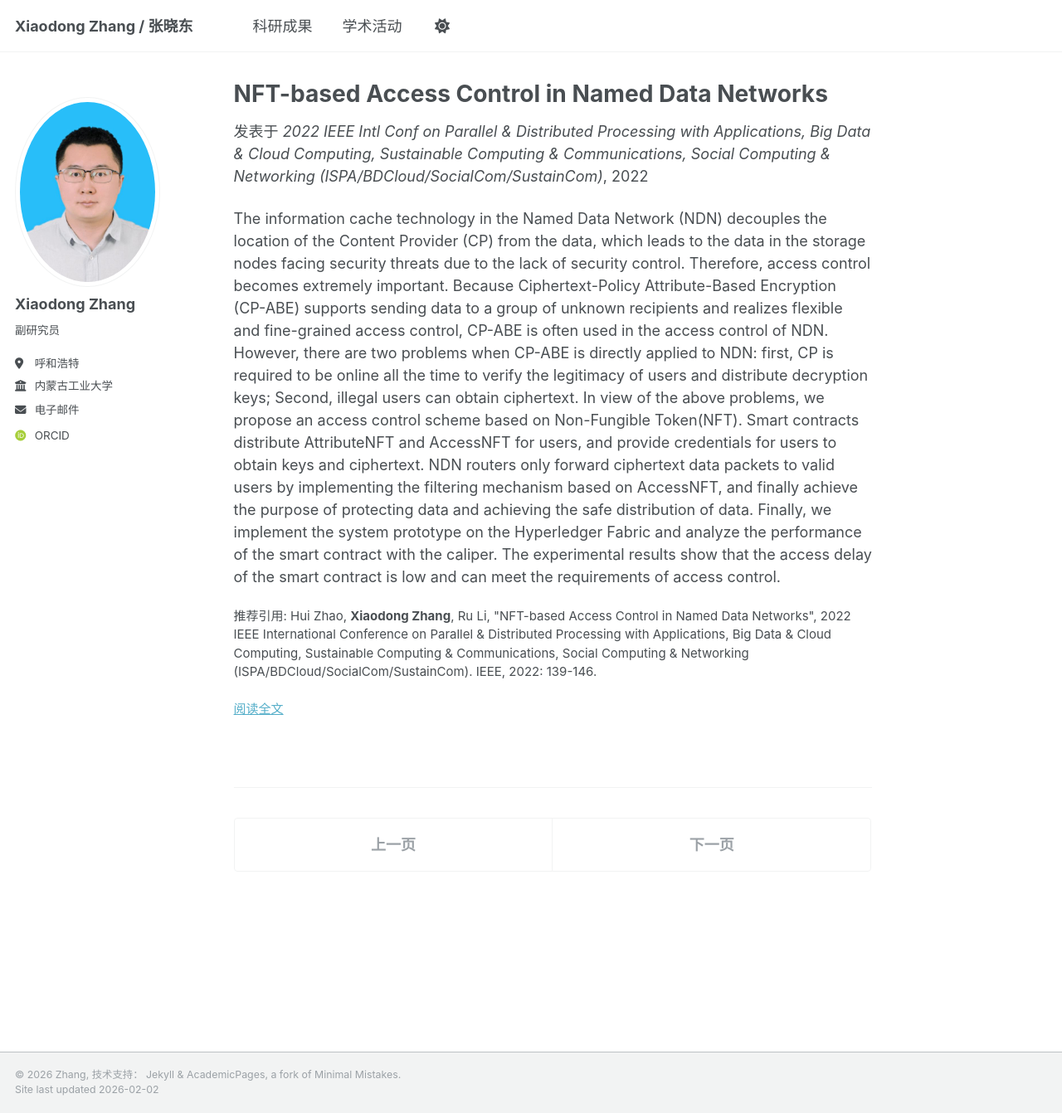
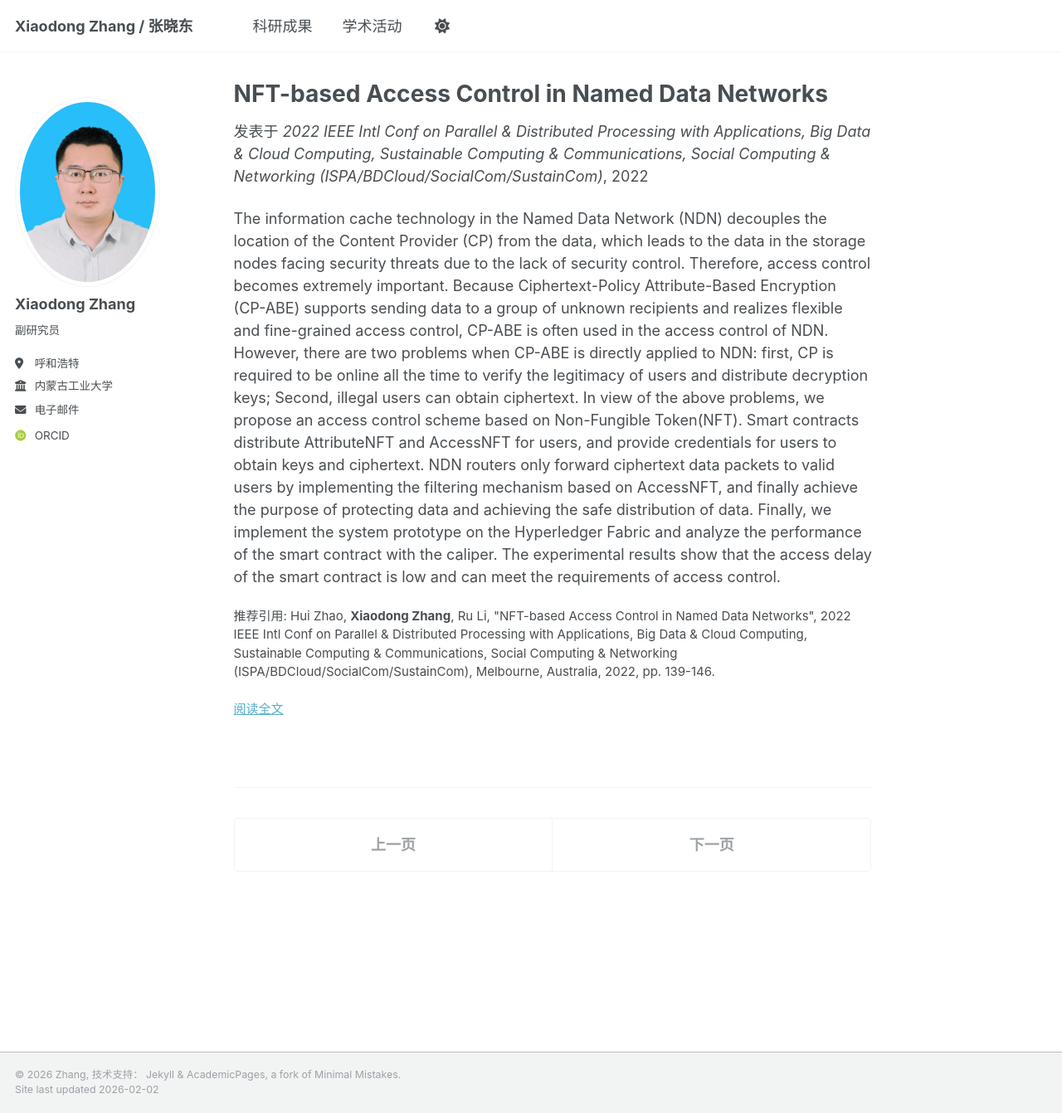
Before and after one commit to zhangxiaodong-imut/zhangxiaodong-imut.github.io, a Jekyll site: the page built from _publications/2022-NFT-based Access Control in Named Data Networks.md, in a window 1280 px wide and 1342 px high. Shown: the whole window at 83% size. Built offline with Jekyll 4.4.1, drawn with Linux system fonts in a browser that asks for light colours; some web fonts are replaced.

Commit message:
Update 2022-NFT-based Access Control in Named Data Networks.md

```diff
--- a/_publications/2022-NFT-based Access Control in Named Data Networks.md
+++ b/_publications/2022-NFT-based Access Control in Named Data Networks.md
@@ -7,7 +7,7 @@ excerpt: 'EI检索，CCF推荐英文C类学术会议'
 date: 2022-12-17
 venue: '2022 IEEE Intl Conf on Parallel & Distributed Processing with Applications, Big Data & Cloud Computing, Sustainable Computing & Communications, Social Computing & Networking (ISPA/BDCloud/SocialCom/SustainCom)'
 paperurl: 'https://doi.org/10.1109/ISPA-BDCloud-SocialCom-SustainCom57177.2022.00025'
-citation: 'Hui Zhao, <b>Xiaodong Zhang</b>, Ru Li, "NFT-based Access Control in Named Data Networks", 2022 IEEE International Conference on Parallel & Distributed Processing with Applications, Big Data & Cloud Computing, Sustainable Computing & Communications, Social Computing & Networking (ISPA/BDCloud/SocialCom/SustainCom). IEEE, 2022: 139-146.'
+citation: 'Hui Zhao, <b>Xiaodong Zhang</b>, Ru Li, "NFT-based Access Control in Named Data Networks", 2022 IEEE Intl Conf on Parallel & Distributed Processing with Applications, Big Data & Cloud Computing, Sustainable Computing & Communications, Social Computing & Networking (ISPA/BDCloud/SocialCom/SustainCom), Melbourne, Australia, 2022, pp. 139-146.'
 ---
 
 The information cache technology in the Named Data Network (NDN) decouples the location of the Content Provider (CP) from the data, which leads to the data in the storage nodes facing security threats due to the lack of security control. Therefore, access control becomes extremely important. Because Ciphertext-Policy Attribute-Based Encryption (CP-ABE) supports sending data to a group of unknown recipients and realizes flexible and fine-grained access control, CP-ABE is often used in the access control of NDN. However, there are two problems when CP-ABE is directly applied to NDN: first, CP is required to be online all the time to verify the legitimacy of users and distribute decryption keys; Second, illegal users can obtain ciphertext. In view of the above problems, we propose an access control scheme based on Non-Fungible Token(NFT). Smart contracts distribute AttributeNFT and AccessNFT for users, and provide credentials for users to obtain keys and ciphertext. NDN routers only forward ciphertext data packets to valid users by implementing the filtering mechanism based on AccessNFT, and finally achieve the purpose of protecting data and achieving the safe distribution of data. Finally, we implement the system prototype on the Hyperledger Fabric and analyze the performance of the smart contract with the caliper. The experimental results show that the access delay of the smart contract is low and can meet the requirements of access control.
```
